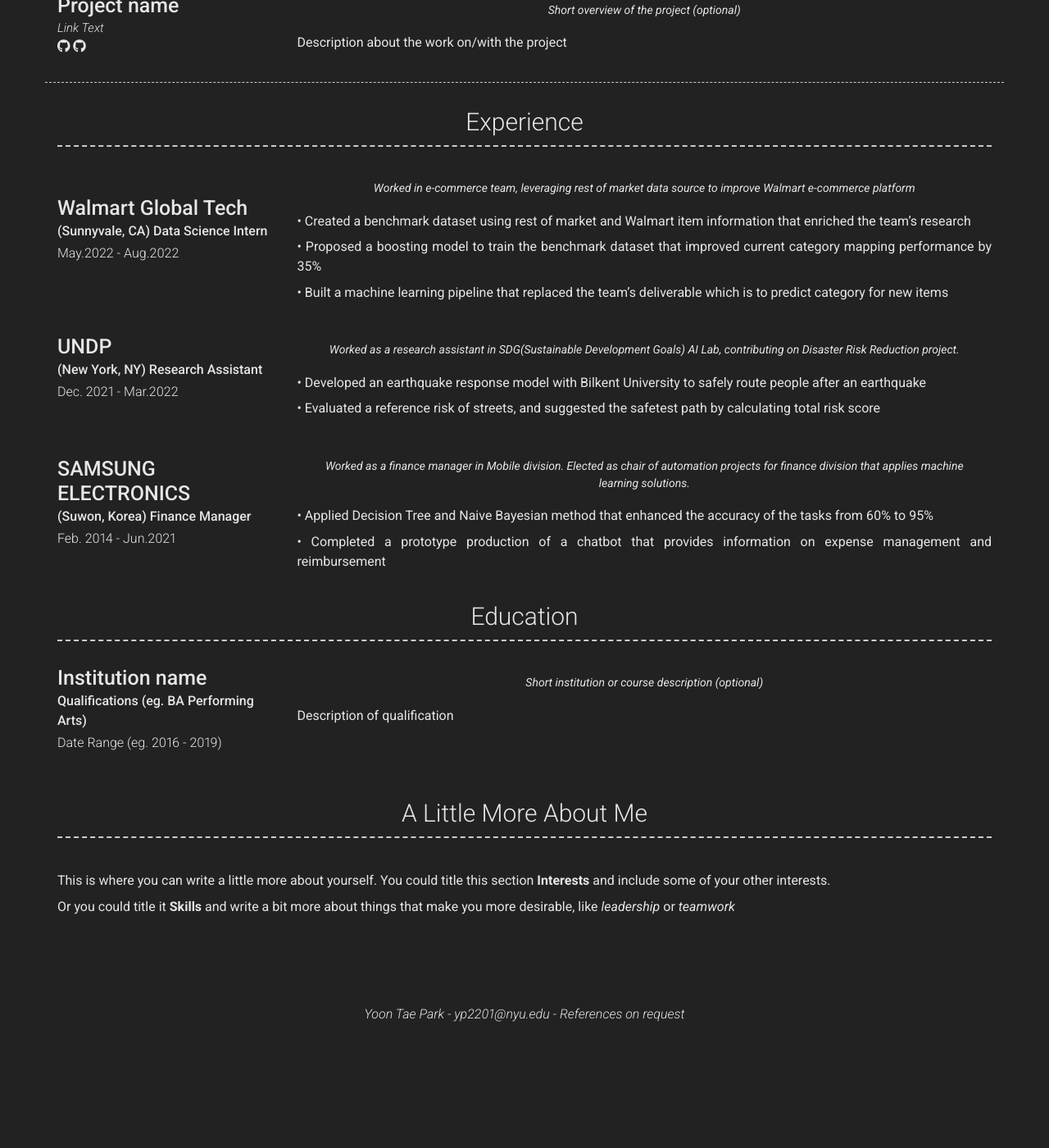
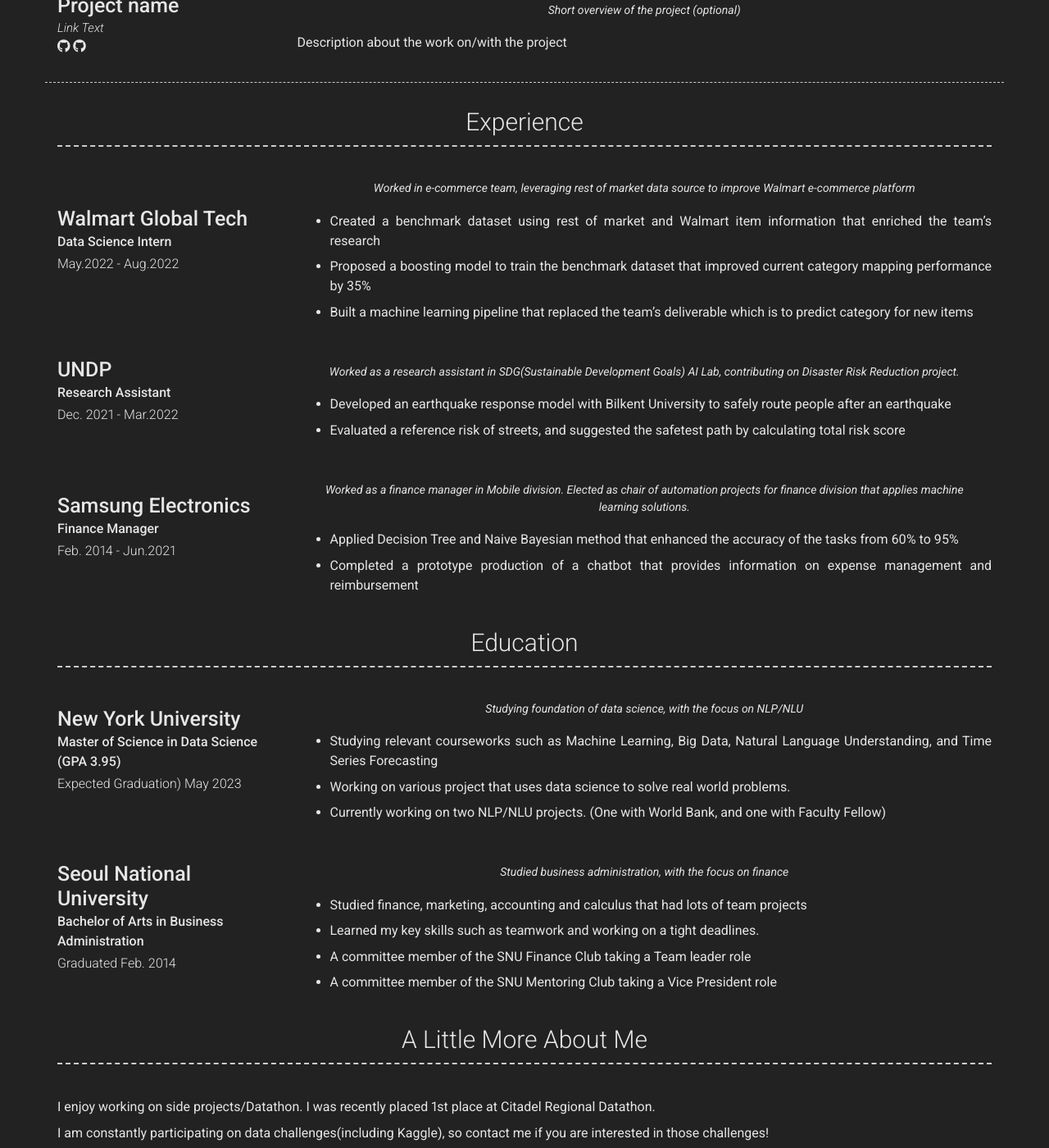
Before and after one commit to sproogen/modern-resume-theme, a Jekyll site: the page built from index.md, in a window 1280 px wide and 1400 px high, scrolled down 769 px. Shown: the whole window at 82% size. Built offline with Jekyll 4.4.1, drawn with Linux system fonts in a browser that asks for light colours; nearby versions of some CDN libraries; before the commit the page ends 2026 px from its top, so only the background shows below that; some of the changed text lies outside the part shown.

Commit message:
config_1106_2139

```diff
--- a/_config.yml
+++ b/_config.yml
@@ -12,14 +12,6 @@
 # email_title: Email (Email title override)
 phone: (551) 280-6244
 # phone_title: Phone (Phone title override)
-# website: -
-# website_title: Resume
-
-# Linkedin: https://www.linkedin.com/in/yoontaepark
-# Resume: /assets/Resume_YoonTaePark.pdf
-
-
-# website_title: Web (Website title override)
 
 # Dark Mode (true/false/never)
 darkmode: true
@@ -27,24 +19,6 @@
 # Social links
 github_username:  yoontaepark
 linkedin_username: yoontaepark
-# additional_links:
-# - title: Resume
-  # icon: Font Awesome brand icon name (eg. fab fa-twitter) (https://fontawesome.com/icons?d=gallery&s=brands&m=free)
-  # url: /assets/Resume_YoonTaePark.pdf
-# Additional icon links
-# additional_links:
-# - title: Link name
-#   icon: Font Awesome brand icon name (eg. fab fa-twitter) (https://fontawesome.com/icons?d=gallery&s=brands&m=free)
-#   url: Link url (eg. https://google.com)
-# - title: another link
-#   icon: font awesome brand icon name (eg. fab fa-twitter) (https://fontawesome.com/icons?d=gallery&s=brands&m=free)
-#   url: Link url (eg. https://google.com)
-
-# Google Analytics and Tag Manager
-# Using more than one of these may cause issues with reporting
-# gtm: "GTM-0000000"
-# gtag: "UA-00000000-0"
-# google_analytics: "UA-00000000-0"
 
 # About Section
 # about_title: About Me (Use this to override about section title)
@@ -55,7 +29,7 @@
 
   I've started my Data Science career by leading a machine learning project in Samsung as a finance manager.
   As I wanted to learn more about data science, I'm now pursuing a master's degree in Data Science at NYU.
-  For this summer, I did a data science internship as Walmart Global Tech, and built a m/l pipeline that solved problems in e-commerce.
+  For this summer, I did a data science internship at Walmart Global Tech, and built a m/l pipeline that solved problems in e-commerce.
 
   My interests, broadly, are solving real world problems with data science, and I'm especially interested in NLP/NLU.
   Please refer to Project section to find out more.
@@ -69,11 +43,6 @@
   If you are interested, please contact me via email or linkedin.
 
   Resume: <a href="https://drive.google.com/file/d/1ER9AcqIBm2BMRebrr6im8Osv_Wxez4-r/view?usp=share_link">Resume_YoonTaePark.pdf</a>
-
-# Also, I enjoy working on side projects/Datathon. I was recently placed 1st place at Citadel Regional Datathon.
-# I am very much motivated to participate in any data challenges (inclduing Kaggle). Let me know if you are interested in data challenges as well!
-
-# Outside of data science works, I enjoy traveling overseas and drinking coffee.
 
 content:
   - title: Projects # Title for the section
@@ -102,76 +71,86 @@
     content:
       - layout: left
         title: Walmart Global Tech
-        sub_title: |
-          (Sunnyvale, CA)
-
-
-          Data Science Intern
+        sub_title: Data Science Intern
         caption: May.2022 - Aug.2022
         # link: Link to company (optional)
         quote: >
           Worked in e-commerce team, leveraging rest of market data source to improve Walmart e-commerce platform
         description: | # this will include new lines to allow paragraphs
-          • Created a benchmark dataset using rest of market and Walmart item information that enriched the team’s research
+          - Created a benchmark dataset using rest of market and Walmart item information that enriched the team’s research
 
-          • Proposed a boosting model to train the benchmark dataset that improved current category mapping performance by 35%
+          - Proposed a boosting model to train the benchmark dataset that improved current category mapping performance by 35%
 
-          • Built a machine learning pipeline that replaced the team’s deliverable which is to predict category for new items
+          - Built a machine learning pipeline that replaced the team’s deliverable which is to predict category for new items
 
       - layout: left
         title: UNDP
-        sub_title: |
-          (New York, NY)
-
-
-          Research Assistant
+        sub_title: Research Assistant
         caption: Dec. 2021 - Mar.2022
         # link: Link to company (optional)
         quote: >
           Worked as a research assistant in SDG(Sustainable Development Goals) AI Lab, contributing on Disaster Risk Reduction project.
         description: | # this will include new lines to allow paragraphs
-          • Developed an earthquake response model with Bilkent University to safely route people after an earthquake
+          - Developed an earthquake response model with Bilkent University to safely route people after an earthquake
 
-          • Evaluated a reference risk of streets, and suggested the safetest path by calculating total risk score
+          - Evaluated a reference risk of streets, and suggested the safetest path by calculating total risk score
 
       - layout: left
-        title: SAMSUNG ELECTRONICS
-        sub_title: |
-          (Suwon, Korea)
-
-
-          Finance Manager
+        title: Samsung Electronics
+        sub_title: Finance Manager
         caption: Feb. 2014 - Jun.2021
         # link: Link to company (optional)
         quote: >
           Worked as a finance manager in Mobile division. Elected as chair of automation projects for finance division that applies machine learning solutions.
         description: | # this will include new lines to allow paragraphs
-          • Applied Decision Tree and Naive Bayesian method that enhanced the accuracy of the tasks from 60% to 95%
+          - Applied Decision Tree and Naive Bayesian method that enhanced the accuracy of the tasks from 60% to 95%
 
-          • Completed a prototype production of a chatbot that provides information on expense management and reimbursement
+          - Completed a prototype production of a chatbot that provides information on expense management and reimbursement
 
   - title: Education
     layout: list
     content:
       - layout: left
-        title: Institution name
-        sub_title: Qualifications (eg. BA Performing Arts)
-        caption: Date Range (eg. 2016 - 2019)
+        title: New York University
+        sub_title: Master of Science in Data Science (GPA 3.95)
+        caption: Expected Graduation) May 2023
         quote: >
-          Short institution or course description (optional)
+          Studying foundation of data science, with the focus on NLP/NLU
         description: | # this will include new lines to allow paragraphs
-          Description of qualification
+          - Studying relevant courseworks such as Machine Learning, Big Data, Natural Language Understanding, and Time Series Forecasting
+
+          - Working on various project that uses data science to solve real world problems.
+
+          - Currently working on two NLP/NLU projects. (One with World Bank, and one with Faculty Fellow)
+
+      - layout: left
+        title: Seoul National University
+        sub_title: Bachelor of Arts in Business Administration
+        caption: Graduated Feb. 2014
+        quote: >
+          Studied business administration, with the focus on finance
+        description: | # this will include new lines to allow paragraphs
+          - Studied finance, marketing, accounting and calculus that had lots of team projects
+
+          - Learned my key skills such as teamwork and working on a tight deadlines.
+
+          - A committee member of the SNU Finance Club taking a Team leader role
+
+          - A committee member of the SNU Mentoring Club taking a Vice President role
+
 
   - title: A Little More About Me
     layout: text
     content: | # this will include new lines to allow paragraphs
-      This is where you can write a little more about yourself. You could title this section **Interests** and include some of your other interests.
+      I enjoy working on side projects/Datathon. I was recently placed 1st place at Citadel Regional Datathon.
 
-      Or you could title it **Skills** and write a bit more about things that make you more desirable, like *leadership* or *teamwork*
+      I am constantly participating on data challenges(including Kaggle), so contact me if you are interested in those challenges!
+
+      Outside of data science works, I enjoy traveling overseas and drinking coffee.
 
 # Footer
-footer_show_references: true
-references_title:
+footer_show_references: false
+# references_title:
 
 # Build settings
 # theme: modern-resume-theme (Use this is you are hosting your resume yourself)
```
